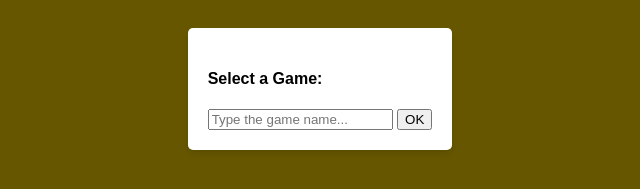
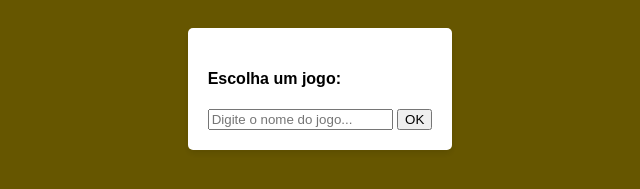
Before and after one commit to PatoDoc/DJ, a plain HTML site: page index.html in a window 1280 px wide. Both pictures are taken after a click on the button "Ranking por Jogo". Shown: the part 311-500 px from the top of the page, 320-960 px from the left. Drawn offline with Linux system fonts and the light colour scheme.

Commit message:
Ajuste no prompt do ranking por jogo

```diff
--- a/index.html
+++ b/index.html
@@ -36,8 +36,8 @@
 		</table>
 		<div id="gameSelectionOverlay" style="display: none; position: fixed; top: 0; left: 0; right: 0; bottom: 0; background: rgba(0,0,0,0.6); z-index: 1000; align-items: center; justify-content: center;">
 			<div style="background: #fff; padding: 20px; border-radius: 5px; box-shadow: 0 4px 6px rgba(0,0,0,0.1);">
-				<h4>Select a Game:</h4>
-				<input list="gamesList" id="gameInput" placeholder="Type the game name...">
+				<h4>Escolha um jogo:</h4>
+				<input list="gamesList" id="gameInput" placeholder="Digite o nome do jogo...">
 				<datalist id="gamesList">
 					<!-- JS will populate this with game names -->
 				</datalist>
```
